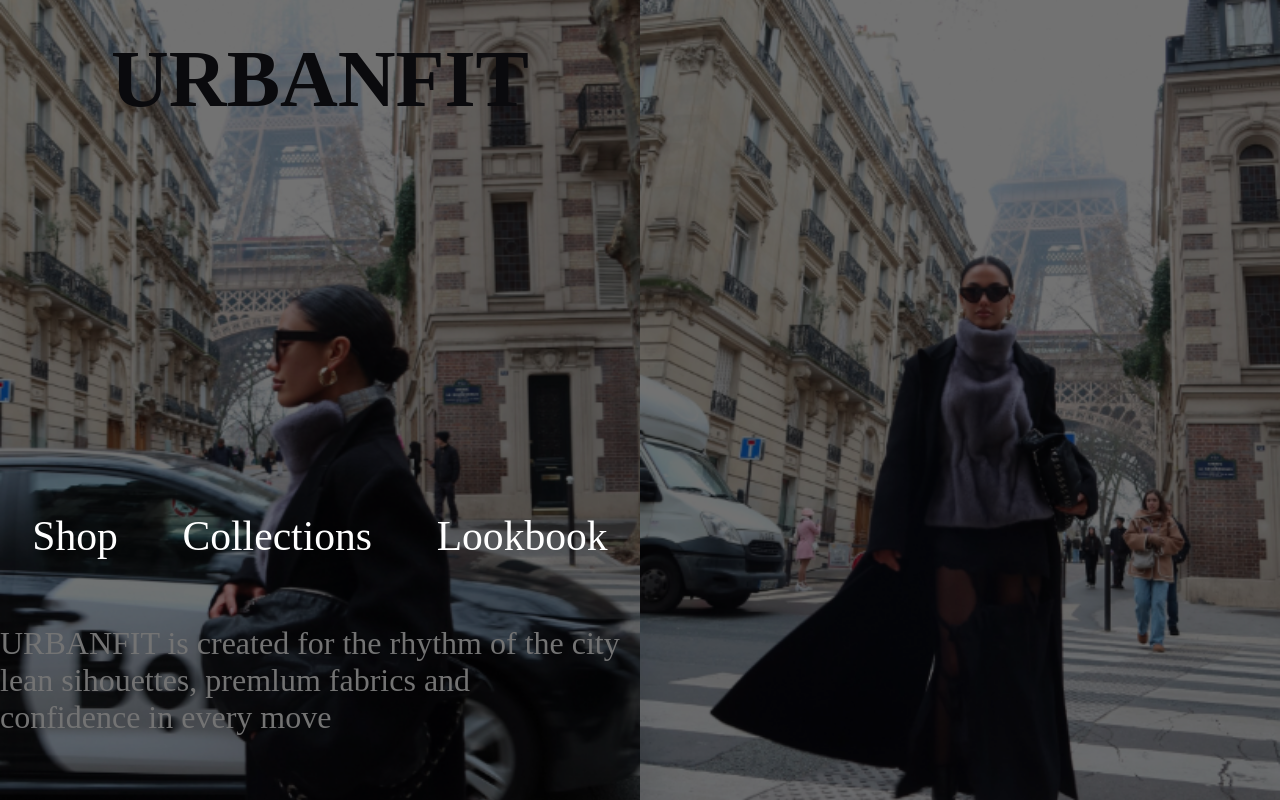
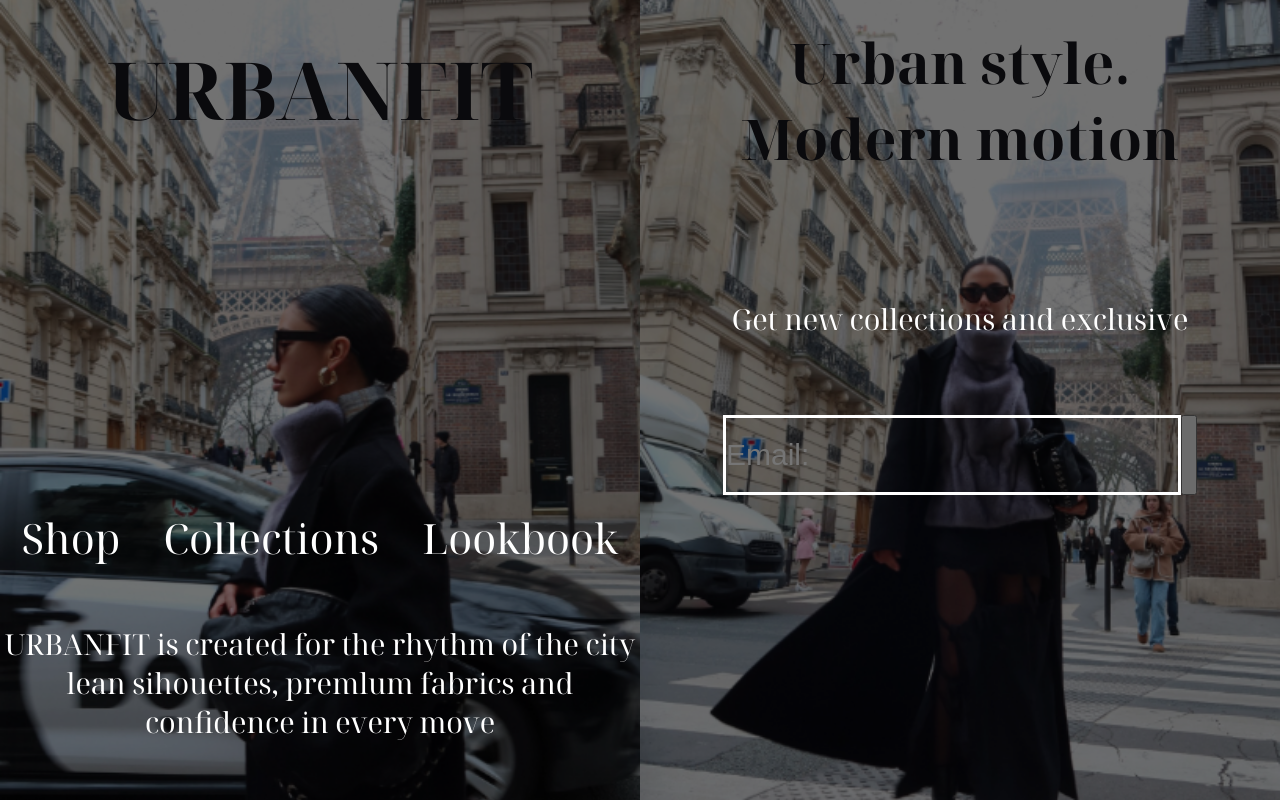
Before and after one commit to Daniel04Cobtah/URBANFIT, a plain HTML site: page footer.html in a window 1280 px wide. Drawn offline with Linux system fonts and the light colour scheme.

Commit message:
UR-5:  почти доробив залишилося тільки розставти по місцях кнопки

```diff
--- a/css/footer.css
+++ b/css/footer.css
@@ -43,6 +43,7 @@
     color: #16161c;
     text-align: center;
     margin-top: 34px;
+    font-family: "Noto Serif Display";
 }
 .d2 a {
     color: #ffffff;
@@ -56,11 +57,48 @@
 }
 .p1 {
     color: #ffffff;
-    font-size: 2rem;
+    font-size: 1.8rem;
+    text-align: center;
+    z-index: 101;
+    font-family: "Noto Serif Display";
 }
 .d6 {
     display: flex;
     height: 40%;
     justify-content: space-evenly;
     flex-direction: column;
+    font-family: "Noto Serif Display";
 }
+.h5 {
+    font-size: 3.5rem;
+    color: #16161c;
+    text-align: center;
+    margin-top: 24px;
+    font-family: "Noto Serif Display";
+}
+.p2 {
+    color: #ffffff;
+    font-size: 1.8rem;
+    text-align: center;
+    z-index: 112;
+    font-family: "Noto Serif Display";
+}
+.d7 {
+    display: flex;
+    height: 40%;
+    justify-content: space-evenly;
+    flex-direction: column;
+    font-family: "Noto Serif Display";
+}
+.d3 input {
+    padding: 20px 66px;
+    background-color: transparent;
+    border: 3px solid white;
+    z-index: 101;
+    padding-left: 0;
+    font-size: 30px;
+}
+.d8 {
+    display: flex;
+    justify-content: center;
+}
--- a/footer.html
+++ b/footer.html
@@ -4,7 +4,7 @@
         <meta charset="UTF-8" />
         <link rel="stylesheet" href="/css/style.css" />
         <link rel="stylesheet" href="/css/footer.css" />
-        <title>Title</title>
+        <title>URBANFIT</title>
     </head>
     <body class="footer_body">
         <footer class="footer">
@@ -17,7 +17,6 @@
                         <a>Collections</a>
                         <a>Lookbook</a>
                     </div>
-
                     <p class="p1">
                         URBANFIT is created for the rhythm of the city<br />
                         lean sihouettes, premlum fabrics and<br />
@@ -25,7 +24,16 @@
                     </p>
                 </div>
             </div>
-            <div class="d3"></div>
+            <div class="d3">
+                <h2 class="h5">Urban style.<br />Modern motion</h2>
+                <div class="d7">
+                    <p class="p2">Get new collections and exclusive</p>
+                    <div class="d8">
+                        <input placeholder="Email:" />
+                        <button></button>
+                    </div>
+                </div>
+            </div>
         </footer>
     </body>
 </html>
```
